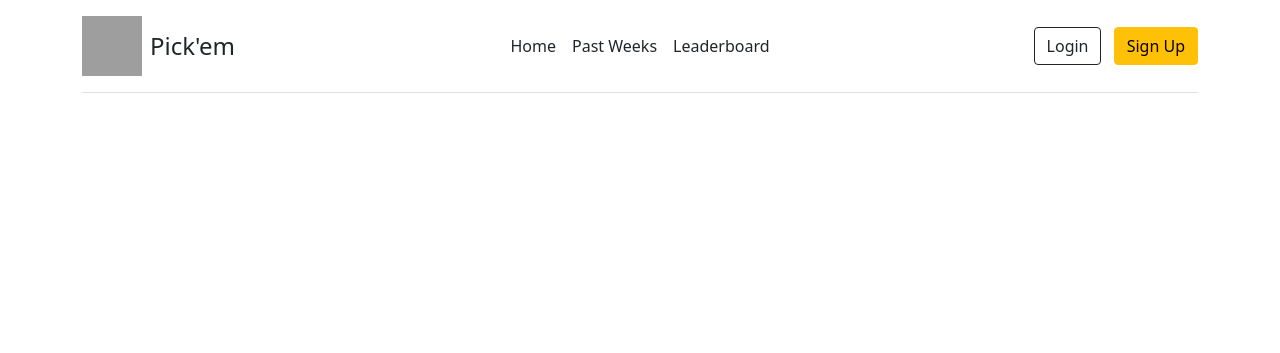
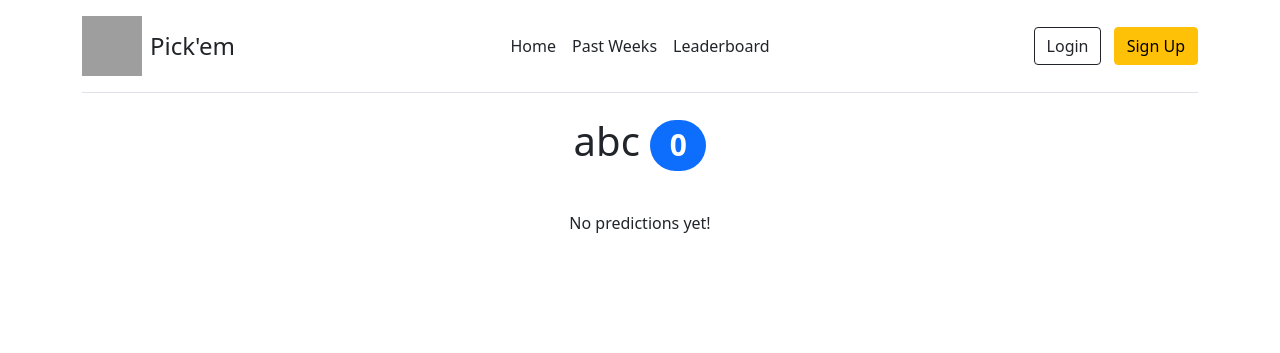
Before and after one commit to amanjaiman/owl-pickem, a Django app: a page that uses pickem/templates/pickem/userhistory.html in a window 1280 px wide. Shown: the top 353 px of the page. Run offline with Django 3.2, Linux system fonts and the light colour scheme; data comes from the database, SQL or seed files in the repository; both versions use the stored data as it was after the commit; grey boxes are pictures that could not be loaded.

Commit message:
Add case for no predictions

```diff
--- a/pickem/templates/pickem/userhistory.html
+++ b/pickem/templates/pickem/userhistory.html
@@ -2,8 +2,9 @@
 
 {% block content %}
 <div class="container-fluid" id="main-content">
-{% if profile and user_predictions %}
+{% if profile %}
     <h1 class="text-center mb-3">{{ profile.user.username }} <span class="badge bg-primary rounded-pill">{{ profile.points }}</span></h1><br>
+    {% if user_predictions %}
     <div class="container">
         <div class="accordion" id="accordionHistory">
             {% for week in user_predictions %}
@@ -44,6 +45,11 @@
             {% endfor %}
         </div>
     </div>
+    {% else %}
+    <div class="row-md-3 text-center justify-content-center ">
+        <p>No predictions yet!</p>
+    </div>
+    {% endif %}
 
 {% endif %}
 </div>
```
Also changed, not shown: db.sqlite3.
